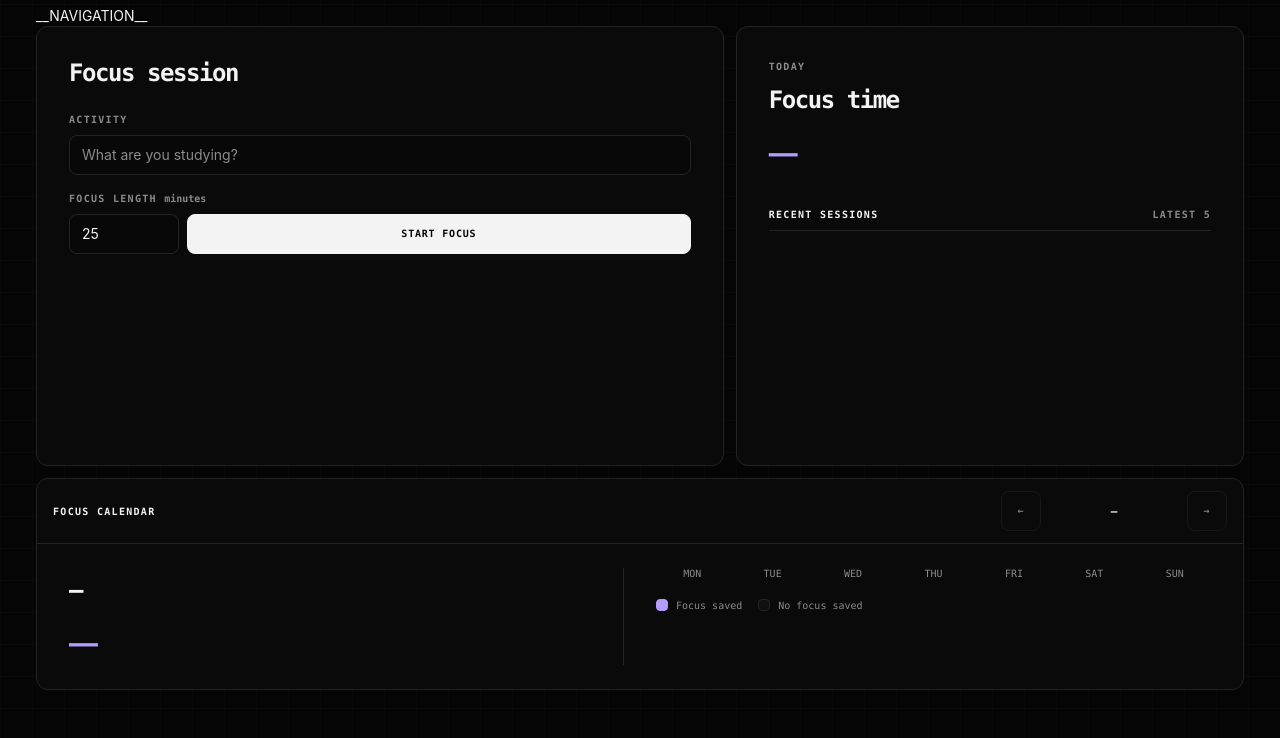
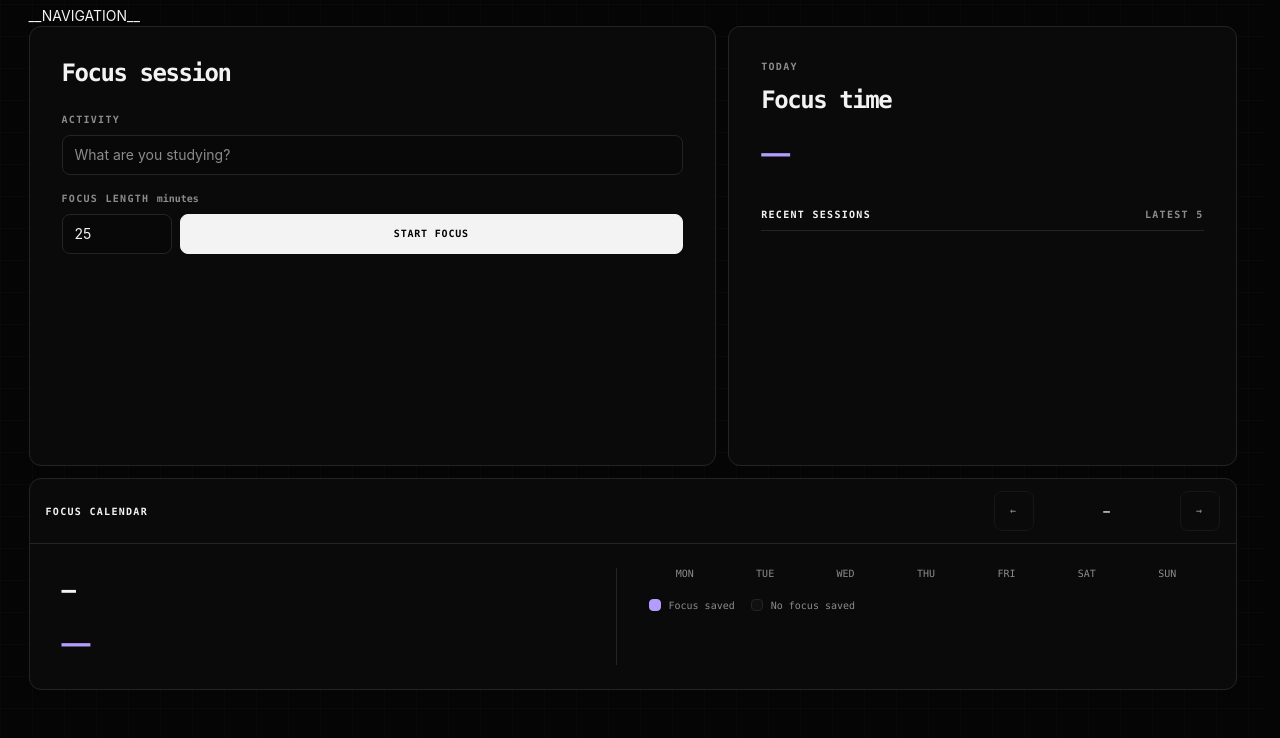
Before and after one commit to doveleyy/computecluster-habits, a plain HTML site: page services/habit_tracker/templates/study.html in a window 1280 px wide. Shown: the part 124-862 px from the top of the page. Drawn offline with Linux system fonts and the light colour scheme; files that its build step writes are made by us from their sources; files whose address does not match are found by name.

Commit message:
Keep the design system in step with core: rhythm, balance and a stable scrollbar gutter
The shared tokens reserve the scrollbar gutter above 600px, so a page that
starts or stops scrolling no longer moves sideways. The design document adds
the Rhythm and Balance rules that the core pages now follow.

```diff
--- a/services/habit_tracker/static/tokens.css
+++ b/services/habit_tracker/static/tokens.css
@@ -1,6 +1,7 @@
 /* Home Platform design tokens. Copied byte for byte into every app; DESIGN.md names each one. */
 :root {
   color-scheme: dark;
+  scrollbar-gutter: stable;
   --bg: #050505;
   --sunken: #080808;
   --surface: #0a0a0a;
@@ -53,3 +54,6 @@
   --page-width: 1240px;
   --grid-cell: 32px;
 }
+@media (max-width: 600px) {
+  :root { scrollbar-gutter: auto; }
+}
```
Also changed, not shown: 1 other file.
